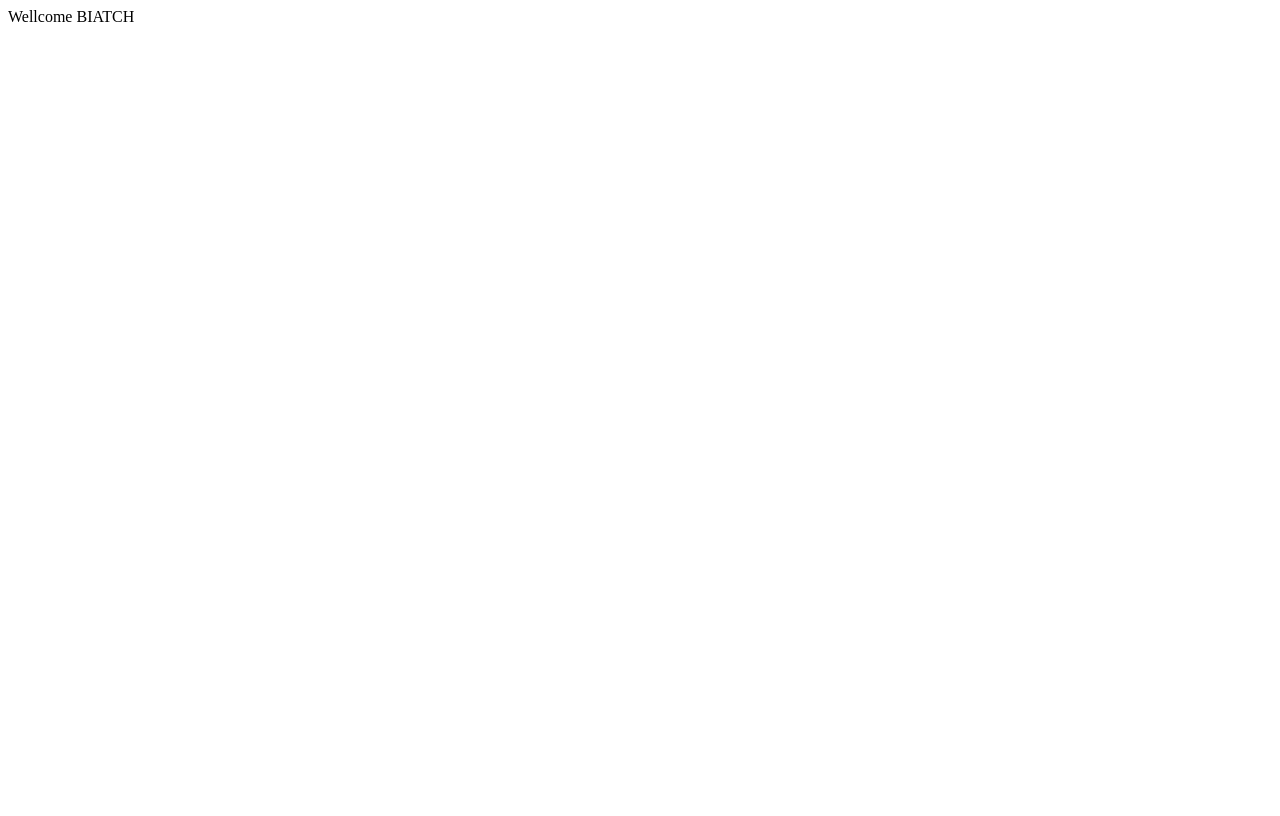
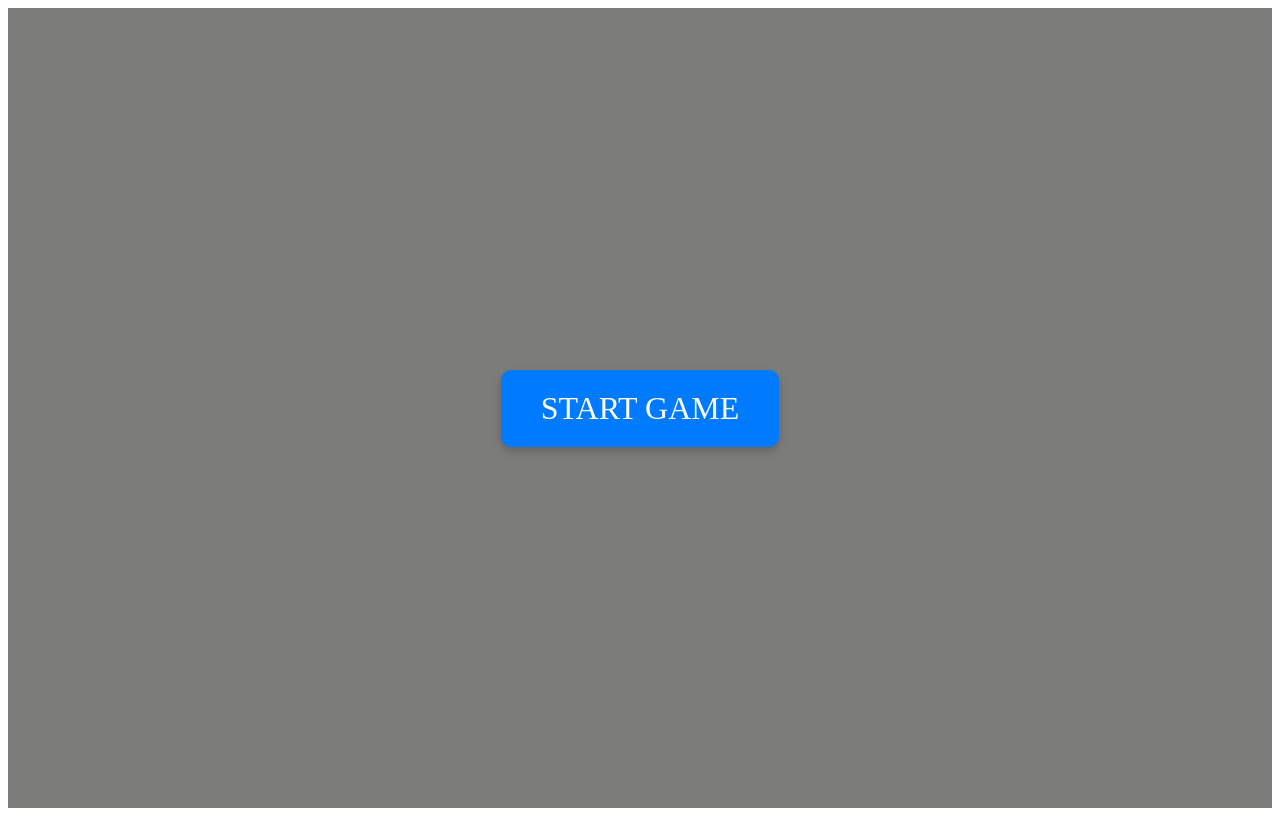
Before and after one commit to Parchello/TestWS, a React (Vite) app: page / in a window 1280 px wide. Built offline with nearby package versions, Linux system fonts and the light colour scheme.

Commit message:
layout homePage themeProvider added

```diff
--- a/package.json
+++ b/package.json
@@ -14,7 +14,8 @@
     "react": "^18.3.1",
     "react-dom": "^18.3.1",
     "react-redux": "^9.1.2",
-    "react-router-dom": "^6.26.2"
+    "react-router-dom": "^6.26.2",
+    "styled-components": "^6.1.13"
   },
   "devDependencies": {
     "@eslint/js": "^9.9.0",
--- a/src/App.jsx
+++ b/src/App.jsx
@@ -1,16 +1,18 @@
-
 import {Route, Routes} from "react-router-dom";
 import StartPage from "./Pages/StartPage.jsx";
 import VillagePage from "./Pages/VillagePage.jsx";
-import HomePage from "./Pages/HomePage.jsx";
+import HomePage from "./Pages/HomePage/HomePage.jsx";
+import Layout from "./components/Layout/Layout.jsx";
 
 function App() {
 
 	return (
 		<Routes>
-            <Route path="/" element={<HomePage/>}/>
+			<Route path="/" element={<HomePage />} />
+			<Route element={<Layout/>}>
 				<Route path="/start" element={<StartPage/>}/>
 				<Route path="/village" element={<VillagePage/>}/>
+			</Route>
 		</Routes>
 	);
 }
--- a/src/Pages/HomePage.jsx
+++ /dev/null
@@ -1,11 +0,0 @@
-
-
-const HomePage = () => {
-    return (
-        <div>
-           Wellcome BIATCH
-        </div>
-    );
-};
-
-export default HomePage;
--- /dev/null
+++ b/src/Pages/HomePage/HomePage.jsx
@@ -0,0 +1,13 @@
+
+import {HomePageContainer, StartButton} from "./HomePage.styled.jsx";
+
+
+const HomePage = () => {
+	return (
+		<HomePageContainer>
+			<StartButton to="/start">START GAME</StartButton>
+		</HomePageContainer>
+	);
+};
+
+export default HomePage;
--- /dev/null
+++ b/src/Pages/HomePage/HomePage.styled.jsx
@@ -0,0 +1,29 @@
+import styled from "styled-components";
+import { Link } from "react-router-dom";
+
+export const HomePageContainer = styled.div`
+    display: flex;
+    justify-content: center;
+    align-items: center;
+    height: 100vh;
+    background-color: ${props => props.theme.colors.mainBg};
+`;
+
+export const StartButton = styled(Link)`
+  display: inline-block;
+  padding: 20px 40px;
+  font-size: 2rem;
+  color: white;
+  background-color: #007bff;
+  border: none;
+  border-radius: 10px;
+  text-align: center;
+  text-decoration: none;
+  box-shadow: 0 4px 10px rgba(0, 0, 0, 0.2);
+  transition: background-color 0.3s ease;
+
+  &:hover {
+    background-color: #0056b3;
+    cursor: pointer;
+  }
+`;
--- /dev/null
+++ b/src/components/Header/Header.jsx
@@ -0,0 +1,11 @@
+
+
+const Header = () => {
+	return (
+		<header>
+<h1>HEADER</h1>
+		</header>
+	);
+};
+
+export default Header;
--- /dev/null
+++ b/src/components/Layout/Layout.jsx
@@ -0,0 +1,15 @@
+import {Outlet} from "react-router-dom";
+import Header from "../Header/Header.jsx";
+
+const Layout = () => {
+	return (
+		<>
+			<Header/>
+			<main className="main">
+				<Outlet/>
+			</main>
+		</>
+	);
+};
+
+export default Layout;
--- a/src/main.jsx
+++ b/src/main.jsx
@@ -5,13 +5,17 @@ import './index.css'
 import {Provider} from "react-redux";
 import {store} from "./redux/store.js";
 import {BrowserRouter} from "react-router-dom";
+import {ThemeProvider} from "styled-components";
+import {theme} from "./theme.jsx";
 
 createRoot(document.getElementById('root')).render(
     <StrictMode>
-        <Provider store={store}>
-            <BrowserRouter>
-                <App/>
-            </BrowserRouter>
-        </Provider>
+        <ThemeProvider theme={theme}>
+            <Provider store={store}>
+                <BrowserRouter>
+                    <App/>
+                </BrowserRouter>
+            </Provider>
+        </ThemeProvider>
     </StrictMode>,
 )
--- /dev/null
+++ b/src/theme.jsx
@@ -0,0 +1,5 @@
+export const theme = {
+	colors: {
+		mainBg: "#7c7d7b"
+	}
+}
```
Also changed, not shown: 1 other file (tests, documents, lock files or other folders). Lines whose indentation alone changed are shown as unchanged.
